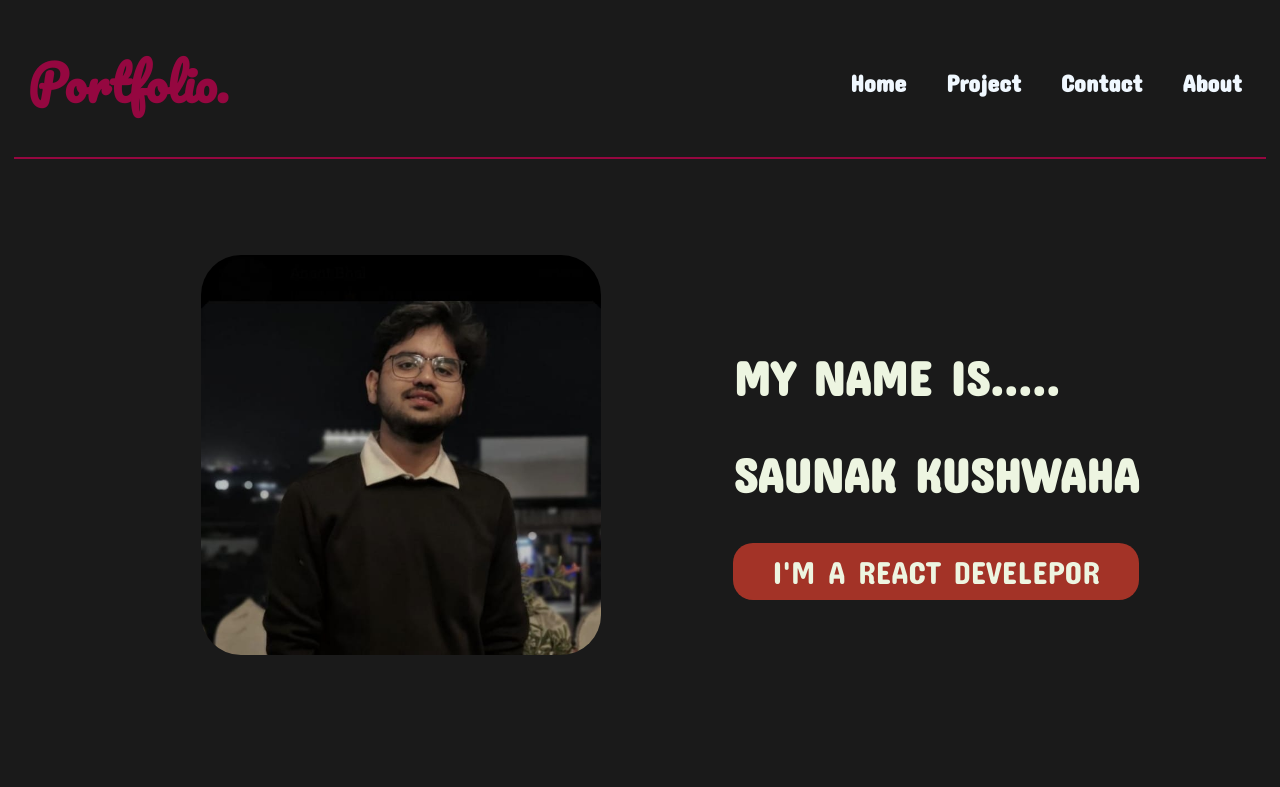
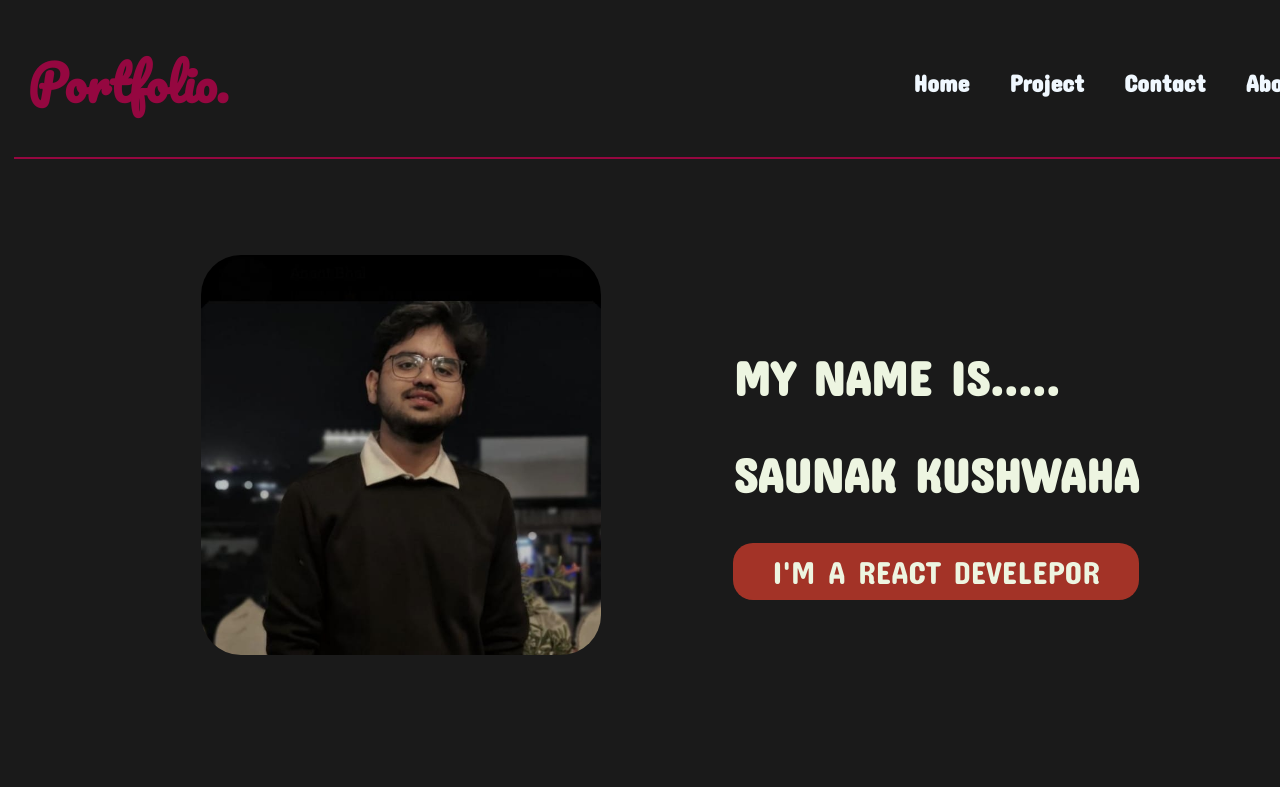
Before and after one commit to Saunakushwaha/Portfolio, a React (Create React App) app: page / in a window 1280 px wide. Shown: the top 787 px of the page. Built offline with nearby package versions, Linux system fonts and the light colour scheme.

Commit message:
navbar reponsive

```diff
--- a/src/components/Navbar/NavbarStyles.css
+++ b/src/components/Navbar/NavbarStyles.css
@@ -1,5 +1,7 @@
 .header
 {
+    position: relative;
+    right: 0%;
     display: flex;
     flex-direction: row;
     width: 100%;
@@ -56,9 +58,66 @@
     left: 0.5%;
      margin-bottom: 5%;
 }
-@media only screen and (max-width:1500px) {
-    .header{
-        justify-content: space-evenly;
+@media only screen and (max-width:1440px) {
+
+    .underline1
+    {
+
+        position: relative;
+        width: 105%;
+        background-color:  #950740;
+        height: 2px;
+        left: 0.5%;
+         margin-bottom: 5%;
     }
 
+    .header
+{
+    position: relative;
+    right: 0%;
+    display: flex;
+    flex-direction: row;
+    width: 105%;
+
 }
+}
+
+@media only screen and (max-width:450px) {
+
+    .underline1
+    {
+
+        position: relative;
+        width: 160%;
+        background-color:  #950740;
+        height: 2px;
+        left: 0.5%;
+         margin-bottom: 5%;
+    }
+}
+@media only screen and (max-width:380px) {
+
+    .underline1
+    {
+
+        position: relative;
+        width: 178%;
+        background-color:  #950740;
+        height: 2px;
+        left: 0.5%;
+         margin-bottom: 5%;
+    }
+}
+@media only screen and (max-width:320px) {
+
+    .underline1
+    {
+
+        position: relative;
+        width: 210%;
+        background-color:  #950740;
+        height: 2px;
+        left: 0.5%;
+         margin-bottom: 5%;
+    }
+}
--- a/src/index.css
+++ b/src/index.css
@@ -15,6 +15,21 @@ body{
     background-color:  #950740;
     height: 2px;
     left: 0.5%;
-     margin-bottom: 5%;
+    right: 0%;
+     margin-bottom: 5%
 
 }
+@media screen and(max-width:768px) {
+  .underline
+  {
+      position: relative;
+      width: 100%;
+      background-color:  #950740;
+      height: 2px;
+      left: 0.5%;
+      right: 0%;
+       margin-bottom: 5%
+
+  }
+
+}
```
